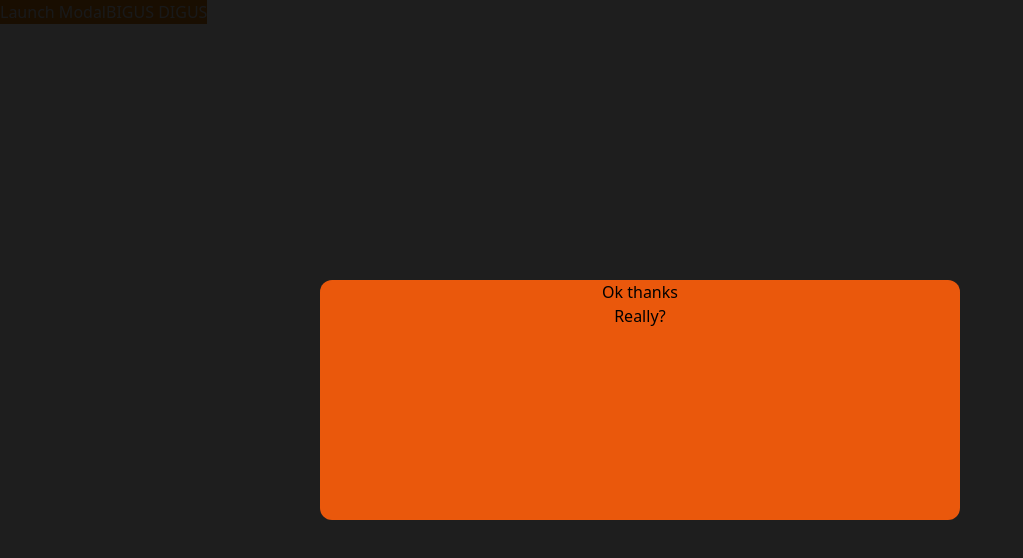
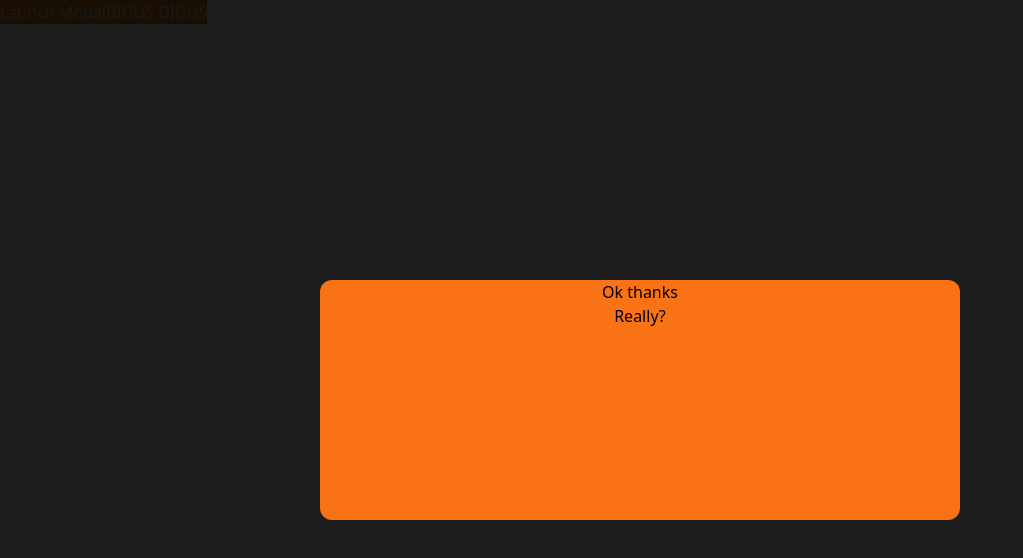
Before and after one commit to Mesmon/Alice-2.0, a Next.js app: page /modalPage in a window 1280 px wide. Both pictures are taken after a click on the button "Launch Modal". Shown: the top 558 px of the page, without its empty margins (0-1023 px from the left). Built offline with nearby package versions, Linux system fonts and the light colour scheme.

Commit message:
Extract Modal and Backdrop classnames to props

```diff
--- a/src/components/Modal/AnimatedModal.tsx
+++ b/src/components/Modal/AnimatedModal.tsx
@@ -5,10 +5,18 @@ import Modal from "./Modal";
 interface Iprops {
   modalOpen: Boolean;
   handleClose: () => void;
+  modalClassname: string;
+  backdropClassname: string;
   children: React.ReactNode;
 }
 
-const AnimatedModal = ({ modalOpen, handleClose, children }: Iprops) => {
+const AnimatedModal = ({
+  modalOpen,
+  handleClose,
+  children,
+  modalClassname,
+  backdropClassname,
+}: Iprops) => {
   return (
     <AnimatePresence
       initial={false}
@@ -16,7 +24,14 @@ const AnimatedModal = ({ modalOpen, handleClose, children }: Iprops) => {
       onExitComplete={() => null}
     >
       <Portal>
-        {modalOpen && <Modal handleClose={handleClose} children={children} />}
+        {modalOpen && (
+          <Modal
+            handleClose={handleClose}
+            children={children}
+            modalClassname={modalClassname}
+            backdropClassname={backdropClassname}
+          />
+        )}
       </Portal>
     </AnimatePresence>
   );
--- a/src/components/Modal/Backdrop.tsx
+++ b/src/components/Modal/Backdrop.tsx
@@ -2,15 +2,16 @@ import { motion } from "framer-motion";
 
 const Backdrop = ({
   children,
+  backdropClassname,
   onClick,
 }: {
   children: React.ReactNode;
+  backdropClassname: string;
   onClick: () => void;
 }) => {
   return (
     <motion.div
-      className="bg-[#000000e1] absolute top-0 left-0
-        flex h-full w-full items-center justify-center"
+      className={backdropClassname}
       onClick={onClick}
       initial={{ opacity: 0 }}
       animate={{ opacity: 1 }}
--- a/src/components/Modal/Modal.tsx
+++ b/src/components/Modal/Modal.tsx
@@ -27,14 +27,20 @@ const dropIn = {
 interface Iprops {
   handleClose: () => any;
   children: React.ReactNode;
+  modalClassname: string;
+  backdropClassname: string;
 }
-
-const Modal = ({ handleClose, children }: Iprops) => {
+const Modal = ({
+  handleClose,
+  children,
+  modalClassname,
+  backdropClassname,
+}: Iprops) => {
   return (
-    <Backdrop onClick={handleClose}>
+    <Backdrop onClick={handleClose} backdropClassname={backdropClassname}>
       <motion.div
         onClick={(e) => e.stopPropagation()}
-        className="m-auto flex h-[30vh] w-[50vw] flex-col items-center rounded-xl bg-orange-600 py-0 px-8"
+        className={modalClassname}
         variants={dropIn}
         initial="hidden"
         animate="visible"
@@ -47,66 +53,3 @@ const Modal = ({ handleClose, children }: Iprops) => {
 };
 
 export default Modal;
-// const MODAL_WIDTH = 30; //vw
-// const MODAL_HEIGHT = 20; //vh
-
-// export default function Modal({
-//   open,
-//   onClose,
-//   children,
-// }: {
-//   open: Boolean;
-//   onClose: () => void;
-//   children: React.ReactNode;
-// }) {
-//   function escHandler({ key }: { key: String }) {
-//     if (key === "Escape") {
-//       onClose();
-//     }
-//   }
-
-//   useEffect(() => {
-//     if (typeof window !== "undefined") {
-//       window.addEventListener("keydown", escHandler);
-//     }
-
-//     return () => {
-//       if (typeof window !== "undefined") {
-//         window.removeEventListener("keydown", escHandler);
-//       }
-//     };
-//   }, []);
-
-//   if (typeof document !== "undefined") {
-//     return (
-//       <Portal>
-//         <div className={`fixed inset-0 ${open ? "" : "pointer-events-none"}`}>
-//           {/* backdrop */}
-//           <div
-//             className={`fixed inset-0 bg-black ${
-//               open ? "opacity-50" : "pointer-events-none opacity-0"
-//             } transition-opacity duration-300 ease-in-out`}
-//             onClick={onClose}
-//           />
-
-//           {/* content */}
-//           <div
-//             className={`fixed h-[${MODAL_HEIGHT}]
-//         top-[${Math.ceil((100 - MODAL_HEIGHT) / 2)}vh]
-//         left-[${Math.ceil((100 - MODAL_WIDTH) / 2)}vw]
-//         w-[${MODAL_WIDTH}vw] rounded-md bg-white p-4 shadow-lg ${
-//               open ? "opacity-100" : "pointer-events-none opacity-0"
-//             } transition-opacity duration-300 ease-in-out`}
-//           >
-//             <div>
-//               <button onClick={onClose}>Click to close modal</button>
-//             </div>
-//             {children}
-//           </div>
-//         </div>
-//       </Portal>
-//     );
-//   } else {
-//     return null;
-//   }
-// }
--- a/src/pages/modalPage.tsx
+++ b/src/pages/modalPage.tsx
@@ -14,6 +14,12 @@ const ModalPage: NextPage = () => {
       <button onClick={close}>Really?</button>
     </>
   );
+
+  const modalClassname =
+    "m-auto flex h-[30vh] w-[50vw] flex-col items-center rounded-xl bg-orange-500 py-0 px-8";
+
+  const backdropClassname =
+    "bg-[#000000e1] absolute top-0 left-0 flex h-full w-full items-center justify-center";
 
   return (
     <div>
@@ -45,6 +51,8 @@ const ModalPage: NextPage = () => {
         modalOpen={modalOpen}
         handleClose={close}
         children={children}
+        modalClassname={modalClassname}
+        backdropClassname={backdropClassname}
       />
     </div>
     // <div className={"bg-slate-700"}>
```
